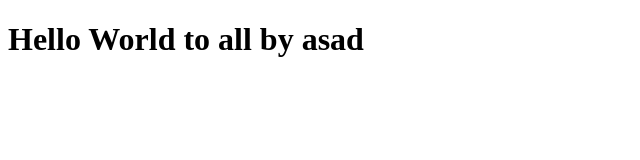
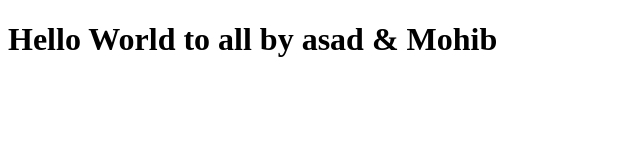
Before and after one commit to asadullahbappi/asadbootcamp2020urdu5, a plain HTML site: page index.html in a window 1280 px wide. Shown: the whole page, without its empty margins (0-640 px from the left). Drawn offline with Linux system fonts and the light colour scheme.

Commit message:
Update index.html

```diff
--- a/index.html
+++ b/index.html
@@ -6,6 +6,6 @@
     <title>Document</title>
 </head>
 <body>
-    <h1>Hello World to all by asad</h1>
+    <h1>Hello World to all by asad & Mohib</h1>
 </body>
 </html>
```
